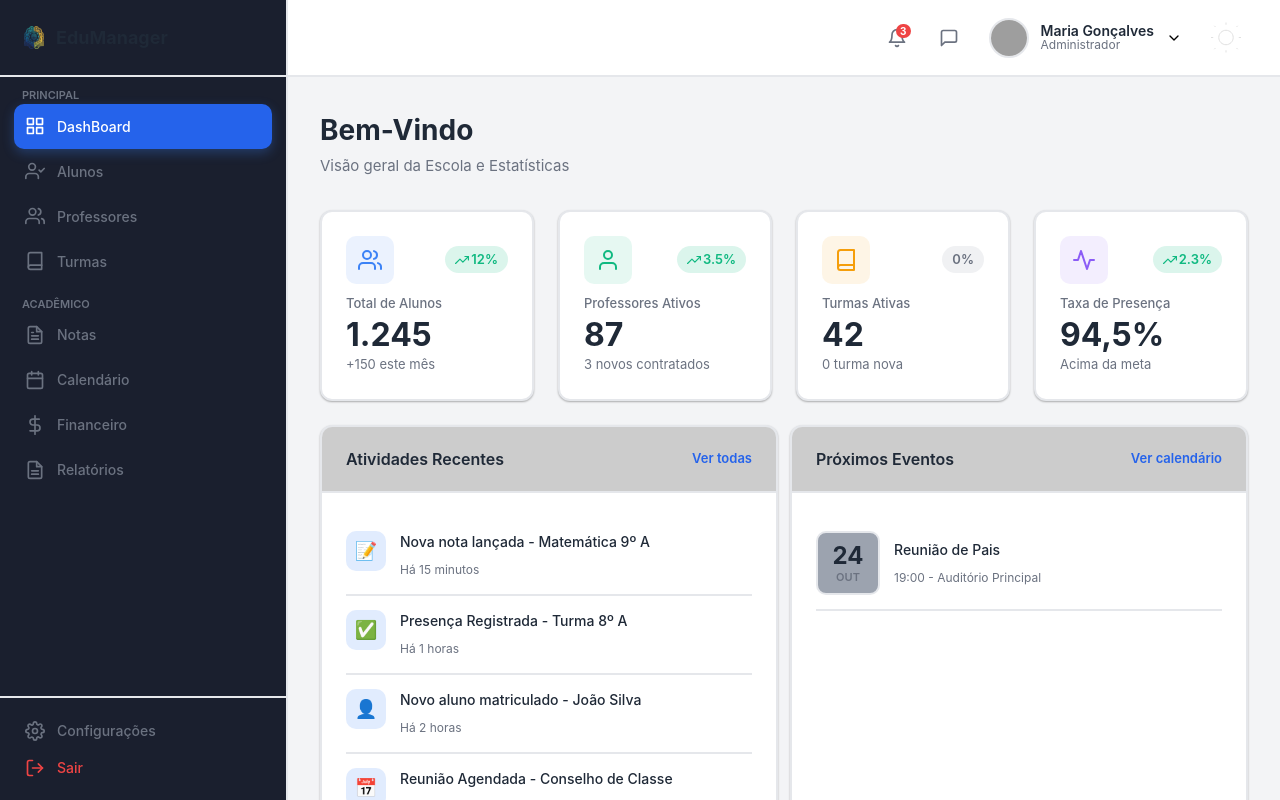
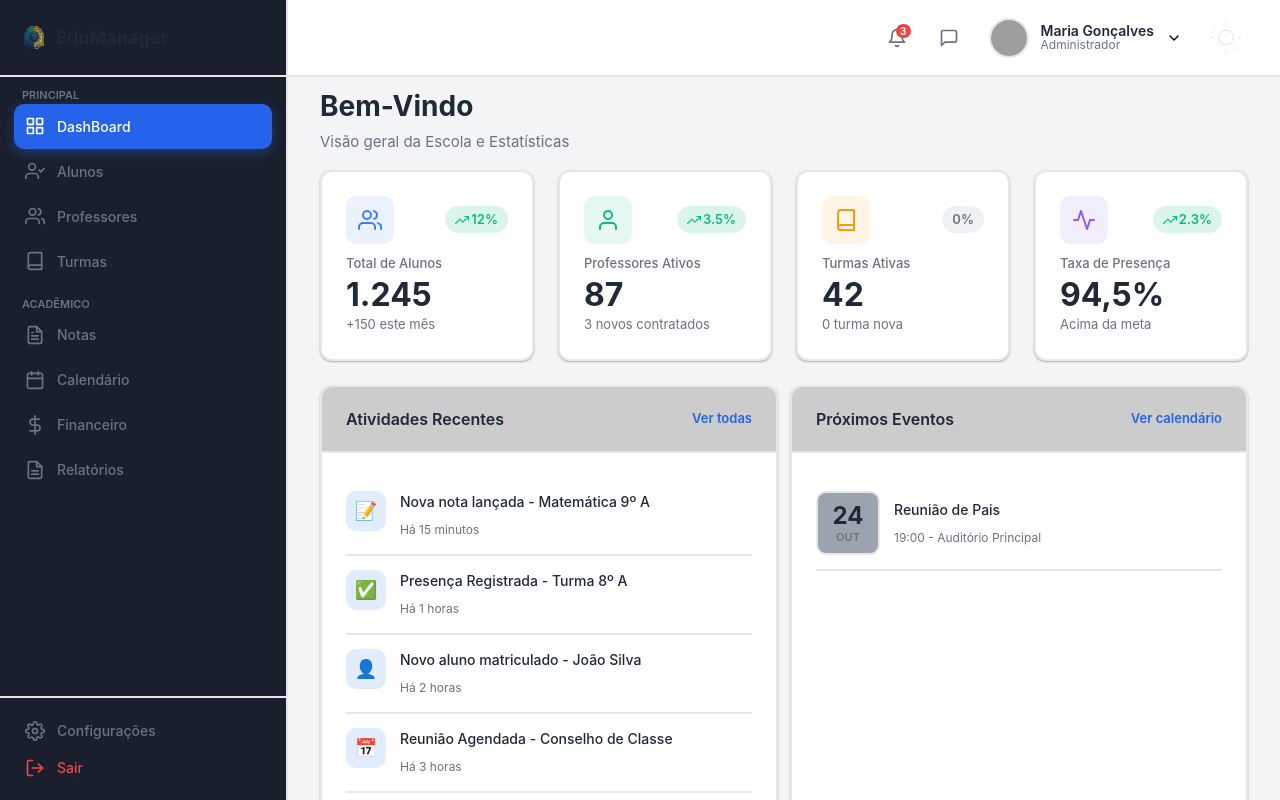
Before and after one commit to DevPeress/EduConnect-Web, a React (Vite) app: page /admin in a window 1280 px wide. Shown: the top 800 px of the page. Built offline with nearby package versions, Linux system fonts and the light colour scheme; grey boxes are pictures that could not be loaded.

Commit message:
Ajustando css

```diff
--- a/src/paginas/Administracao/Inicio/index.tsx
+++ b/src/paginas/Administracao/Inicio/index.tsx
@@ -33,8 +33,8 @@ const InicioAdm = () => {
       <main className="flex-1 ml-72 flex flex-col bg-(--bg-body)">
         <Header />
 
-        <div className="p-8 max-w-[1600px] my-0 mx-auto w-full">
-          <div className="mb-8">
+        <div className="py-2 px-8 max-w-[1600px] m-0 mx-auto w-full">
+          <div className="mb-4">
             <h1 className="text-[28px] font-bold mb-1 text-(--text-primary)">
               Bem-Vindo
             </h1>
```
